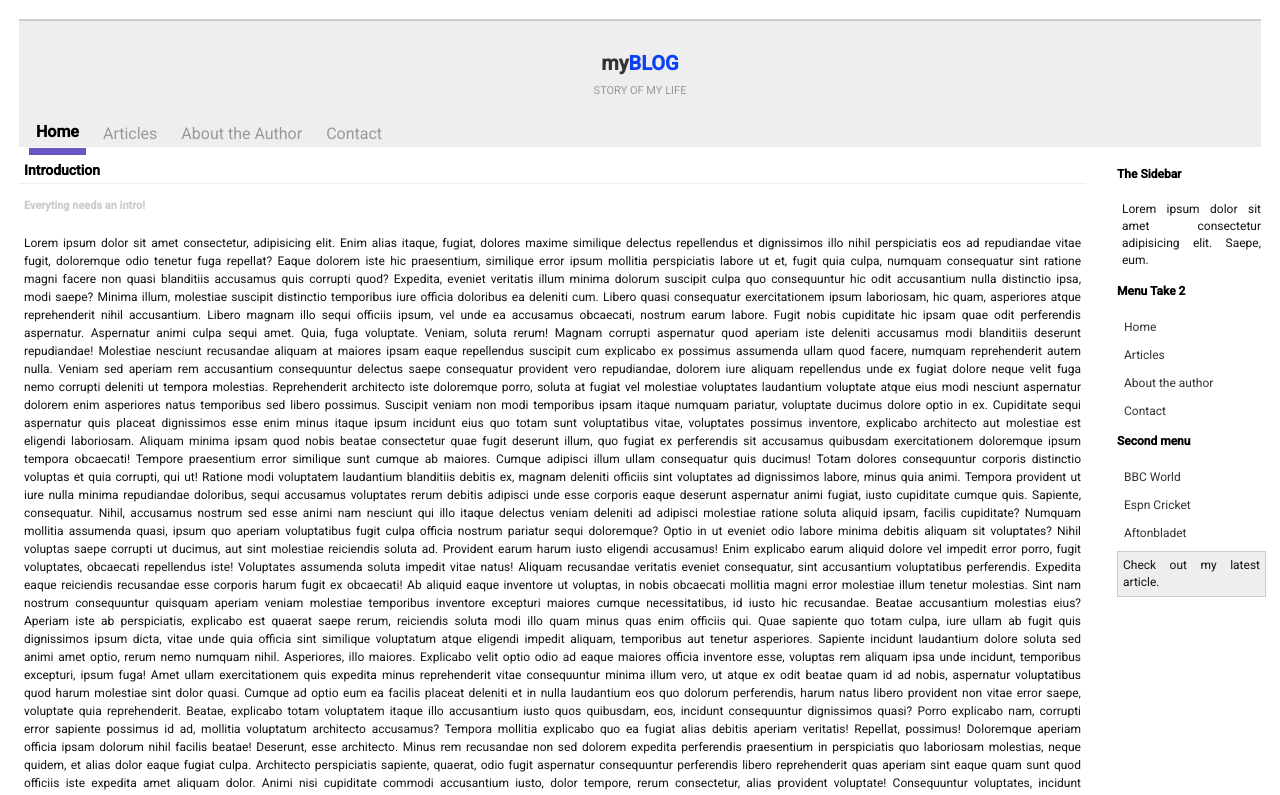
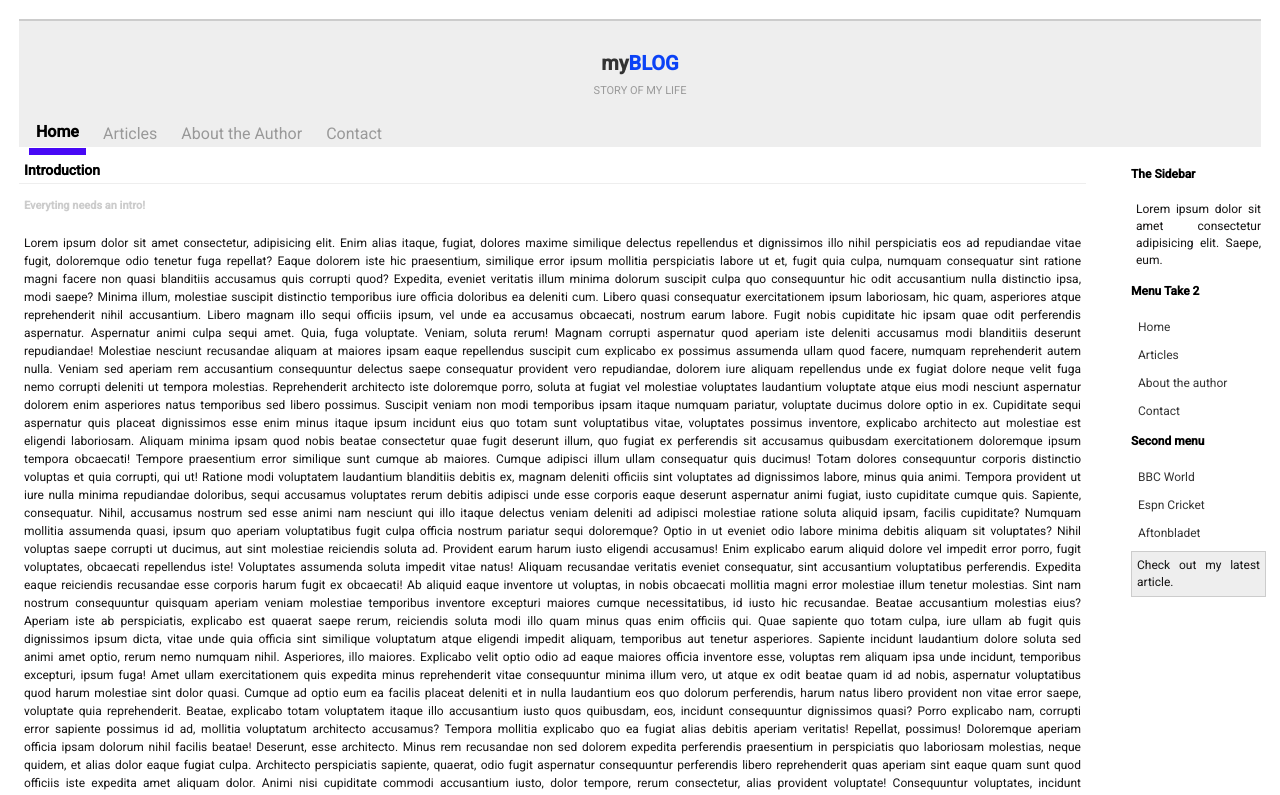
Before and after one commit to hamsaleem/myblog, a plain HTML site: page index.html in a window 1280 px wide. In both pictures the pointer is over the link 57 px from the left and 136 px from the top of the page. Shown: the top 795 px of the page. Drawn offline with Linux system fonts and the light colour scheme.

Commit message:
git edit

```diff
--- a/css/1.css
+++ b/css/1.css
@@ -69,7 +69,7 @@ body {
 }
 #header li a:hover {
 	color:#000;
-	border-bottom:7px solid rgb(105, 85, 195);
+	border-bottom:7px solid rgb(71, 8, 245);
 	padding:5px 7px 7px 7px;
 	font-weight: 900;
 }
@@ -81,7 +81,7 @@ body {
 #sidebar {
 
 		float: right;
-		width: 164px;
+		width: 150px;
 		position: -webkit-sticky;
 		position: sticky;
 		top: 0;
```
